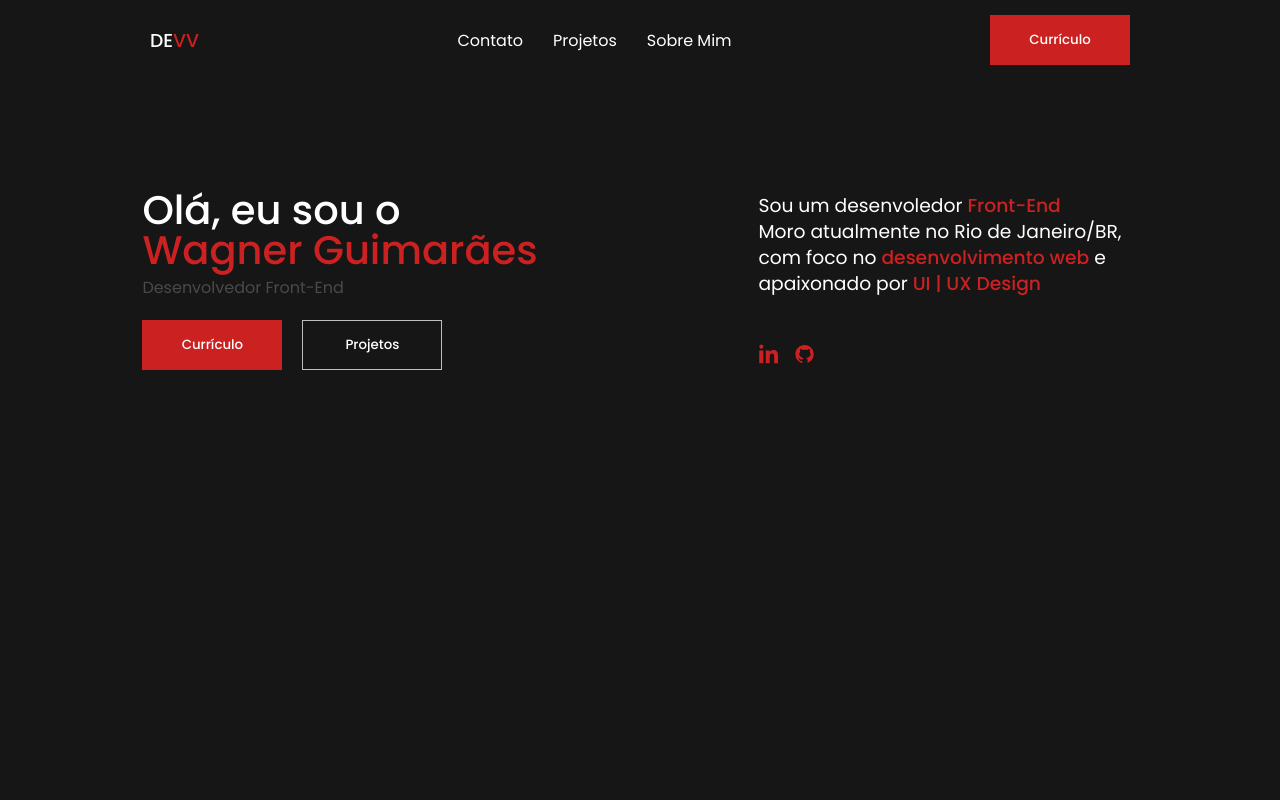
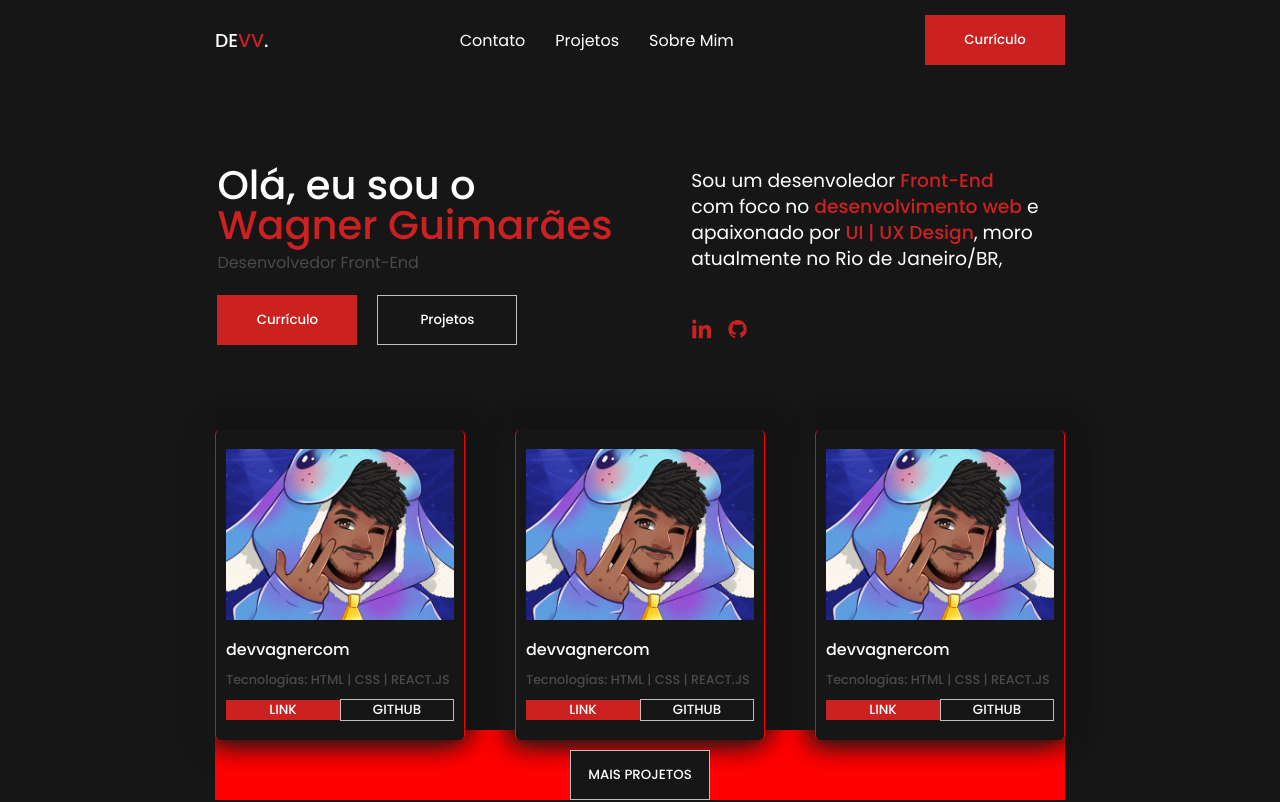
Before and after one commit to devvagnerBR/portifolio, a React (Create React App) app in the folder devvagner.com/: page / in a window 1280 px wide. Shown: the top 802 px of the page. Built offline with nearby package versions, Linux system fonts and the light colour scheme.

Commit message:
front page almost done

```diff
--- a/devvagner.com/src/App.module.css
+++ b/devvagner.com/src/App.module.css
@@ -6,10 +6,10 @@
 	font-family: "Poppins", sans-serif;
 	font-weight: 500;
 }
-html,
-body {
-	height: 100vh;
-	width: 100vw;
+
+body,
+html {
+	background: var(--secondary);
 }
 
 :root {
@@ -25,3 +25,16 @@ body {
 	--white: #ffffff;
 	--dark: #000000;
 }
+
+::-webkit-scrollbar {
+	background: red;
+	width: 5px;
+}
+::-webkit-scrollbar-track {
+	background: var(--text-dark);
+	width: 5px;
+}
+::-webkit-scrollbar-thumb {
+	height: 20px;
+	background: var(--text-grey);
+}
--- a/devvagner.com/src/Components/Button/Button.jsx
+++ b/devvagner.com/src/Components/Button/Button.jsx
@@ -3,7 +3,7 @@ import styles from './Button.module.css'
 
 const Button = ( { children, color, ...props } ) => {
     return (
-        <button className={` ${styles.button__} ${styles[color]}`} {...props}>{children}</button>
+        <button className={` ${styles[color]}`} {...props}>{children}</button>
     )
 }
 
--- a/devvagner.com/src/Components/Button/Button.module.css
+++ b/devvagner.com/src/Components/Button/Button.module.css
@@ -1,4 +1,6 @@
-.button__ {
+.button__red {
+	color: var(--text-white);
+	background: var(--text-red);
 	height: 50px;
 	width: auto;
 	min-width: 140px;
@@ -6,13 +8,32 @@
 	cursor: pointer;
 }
 
-.button__red {
+.button__dark {
+	height: 50px;
+	width: auto;
+	min-width: 140px;
+	padding: 0px 15px;
+	cursor: pointer;
+	color: var(--text-white);
+	background: var(--secondary);
+	border: 1px solid var(--text-light);
+}
+
+.button__view_red {
+	height: 20px;
+	width: 50%;
+	padding: 0px 15px;
+	cursor: pointer;
 	color: var(--text-white);
 	background: var(--text-red);
 }
 
-.button__dark {
+.button__view_dark {
+	height: calc(20px +2px);
+	width: 50%;
+	padding: 0px 15px;
+	cursor: pointer;
+	border: 1px solid var(--text-light);
 	color: var(--text-white);
-	background: none;
-	border: 1px solid var(--text-light);
+	background: transparent;
 }
--- a/devvagner.com/src/Components/Header/Header.jsx
+++ b/devvagner.com/src/Components/Header/Header.jsx
@@ -6,7 +6,7 @@ const Header = () => {
     return (
         <header className={styles.header__container}>
             <section className={styles.header__logo}>
-                <h3>DE<span>VV</span></h3>
+                <h3>DE<span>VV</span>.</h3>
             </section>
             <section className={styles.header__links}>
                 <a href="#">Contato</a>
--- a/devvagner.com/src/Components/Header/Header.module.css
+++ b/devvagner.com/src/Components/Header/Header.module.css
@@ -1,6 +1,6 @@
 .header__container {
 	flex: 1;
-	max-width: 980px;
+	max-width: 850px;
 	margin: 0 auto;
 	height: 80px;
 	color: var(--text-white);
--- /dev/null
+++ b/devvagner.com/src/Components/Project Card/ProjectCard.jsx
@@ -0,0 +1,26 @@
+import React from 'react'
+import styles from './ProjectCard.module.css'
+import PROONE from '../../Assets/p1.png'
+import Button from '../Button/Button'
+
+
+const ProjectCard = () => {
+    return (
+        <div className={styles.project_card__container}>
+            <div className={styles.project_card__img}>
+                <img src={PROONE} alt="" />
+            </div>
+
+            <h4>devvagnercom</h4>
+            <p>Tecnologías: HTML | CSS | REACT.JS</p>
+            <div className={styles.project_card__buttons}>
+                <Button color={`button__view_red`} >LINK</Button>
+                <Button color={`button__view_dark`} >GITHUB</Button>
+            </div>
+
+
+        </div>
+    )
+}
+
+export default ProjectCard
--- /dev/null
+++ b/devvagner.com/src/Components/Project Card/ProjectCard.module.css
@@ -0,0 +1,44 @@
+/*
+W - 238px
+H - 270px
+*/
+
+.project_card__container {
+	flex: 1;
+	background: var(--text-dark);
+	display: flex;
+	max-width: 290px;
+	max-height: 290px;
+	min-height: 290px;
+    border: 1px;
+	padding: 10px;
+	border-radius: 5px;
+	flex-direction: column;
+	justify-content: space-evenly;
+	box-shadow: 5px -5px 26px #101010, -5px 5px 26px #1c1c1c;
+    border-left: 1px solid red;
+	border-right: 1px solid red;
+}
+
+.project_card__container h4 {
+	color: var(--text-white);
+}
+
+.project_card__container p {
+	font-size: 0.8rem;
+	color: var(--text-grey);
+}
+.project_card__img {
+}
+
+.project_card__img img {
+	max-width: 100%;
+	min-width: 220px;
+}
+
+
+.project_card__buttons {
+	display: flex;
+	align-items: center;
+	justify-content: center;
+}
--- a/devvagner.com/src/Pages/HomePage/HomePage.jsx
+++ b/devvagner.com/src/Pages/HomePage/HomePage.jsx
@@ -4,6 +4,7 @@ import Header from '../../Components/Header/Header'
 import styles from './HomePage.module.css'
 import LINKEDIN from '../../Assets/in.svg'
 import GITHUB from '../../Assets//github.svg'
+import ProjectCard from '../../Components/Project Card/ProjectCard'
 const HomePage = () => {
     return (
         <div className={styles.homepage__container}>
@@ -24,17 +25,34 @@ const HomePage = () => {
                 <section className={styles.homepage__aboutme_right}>
                     <div className={styles.homepage__aboutme_right_text}>
                         <h3>Sou um desenvoledor <span>Front-End</span></h3>
-                        <h3>Moro atualmente no Rio de Janeiro/BR,</h3>
                         <h3>com foco no  <span>desenvolvimento web</span> e</h3>
-                        <h3>apaixonado por <span>UI | UX Design</span></h3>
+                        <h3>apaixonado por <span>UI | UX Design</span>, moro</h3>
+                        <h3>atualmente no Rio de Janeiro/BR,</h3>
+
+
                         <section className={styles.homepage__aboutme_right_social}>
                             <img src={LINKEDIN} alt="" />
                             <img src={GITHUB} alt="" />
                         </section>
                     </div>
-
                 </section>
             </div>
+            <section className={styles.homepage__cards}>
+                <ProjectCard />
+                <ProjectCard />
+                <ProjectCard />
+
+            </section>
+
+            <section className={styles.homepage__more_projects}>
+                <Button color={`button__dark`}>MAIS PROJETOS</Button>
+            </section>
+
+            <footer className={styles.homepage__footer}>
+                <p>DESENVOLVIDO POR DEVVAGNER</p>
+            </footer>
+
+
         </div>
     )
 }
--- a/devvagner.com/src/Pages/HomePage/HomePage.module.css
+++ b/devvagner.com/src/Pages/HomePage/HomePage.module.css
@@ -1,17 +1,40 @@
 .homepage__container {
 	background: var(--secondary);
-	height: 100vh;
-	padding: 0px 20px;
+	max-width: 100%;
 }
 
 .homepage__infos {
-	max-width: 1200px;
+	max-width: 900px;
 	margin: 0 auto;
 	flex-wrap: wrap;
-	min-height: 400px;
+	min-height: 350px;
 	display: grid;
 	grid-template-columns: 1fr 1fr;
 }
+/* .ttt {
+	animation: animated-text 1s steps(20) 2s 1 normal both,
+		animated-cursor 200ms steps(20) infinite normal;
+	white-space: nowrap;
+	overflow: hidden;
+}
+
+@keyframes animated-text {
+	from {
+		width: 0px;
+	}
+	to {
+		width: 350px;
+	}
+}
+
+@keyframes animated-cursor {
+	from {
+		border-right-color: white;
+	}
+	to {
+		border-right-color: transparent;
+	}
+} */
 
 .homepage__aboutme_left {
 	padding: 20px;
@@ -66,7 +89,7 @@
 }
 
 .homepage__aboutme_right_social {
-    gap: 10px;
+	gap: 10px;
 	cursor: pointer;
 	padding-top: 45px;
 	display: flex;
@@ -75,3 +98,40 @@
 	align-items: flex-start;
 	justify-content: start;
 }
+
+/* CARDS */
+.homepage__cards {
+	max-width: 850px;
+	margin: 0 auto;
+	height: 300px;
+	flex: 1;
+	display: flex;
+	align-items: center;
+	justify-content: center;
+	gap: 50px;
+	flex-wrap: wrap;
+}
+
+.homepage__more_projects {
+	display: flex;
+
+	align-items: flex-end;
+	justify-content: center;
+	background: red;
+	max-width: 850px;
+	height: 70px;
+	margin: 0 auto;
+	margin-bottom: 100px;
+}
+
+.homepage__footer {
+	display: flex;
+	align-items: center;
+	justify-content: center;
+	width: 100%;
+	height: 100px;
+	font-weight: 400;
+	color: var(--text-grey);
+	font-size: 0.85rem;
+	letter-spacing: 1px;
+}
```
Also changed, not shown: devvagner.com/src/Assets/p1.png (added).
